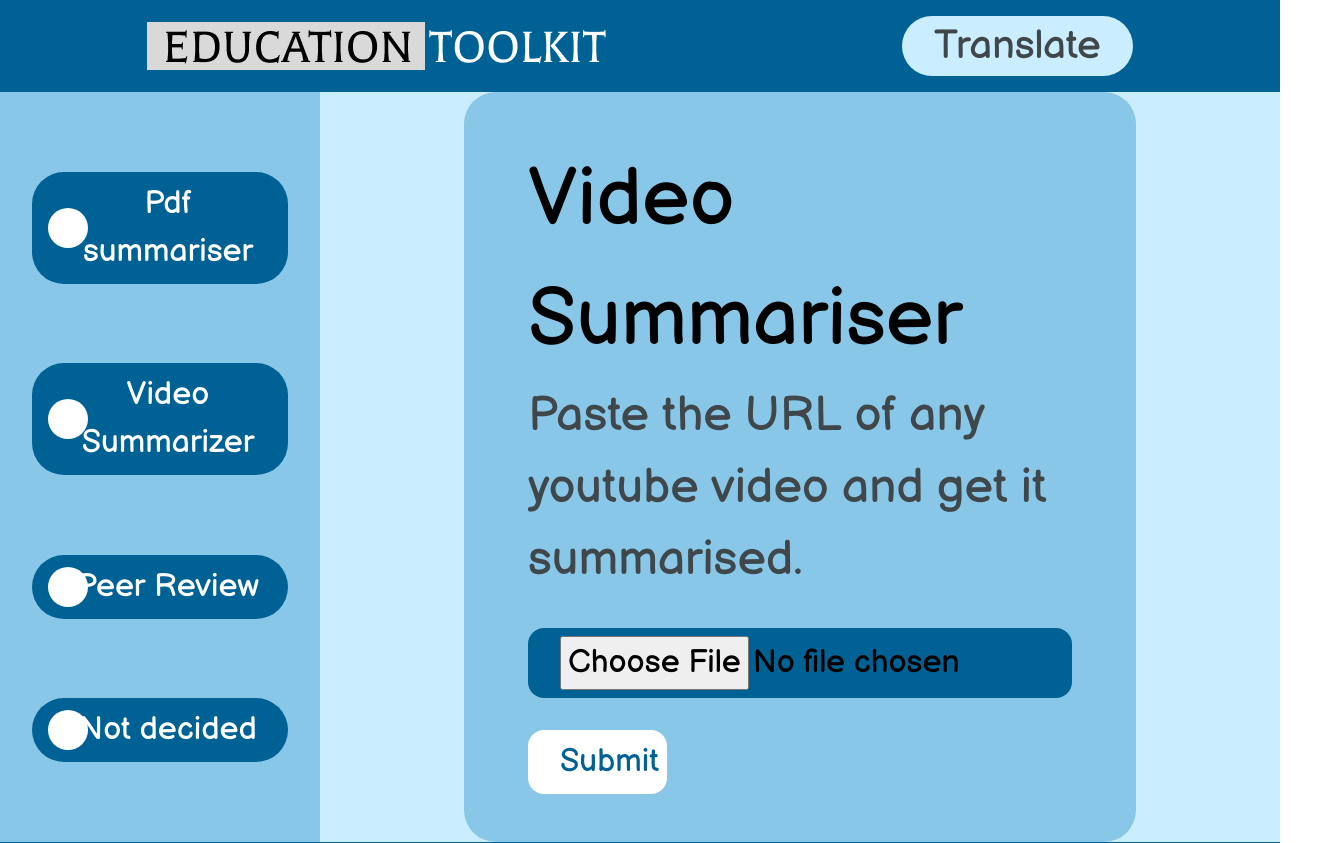
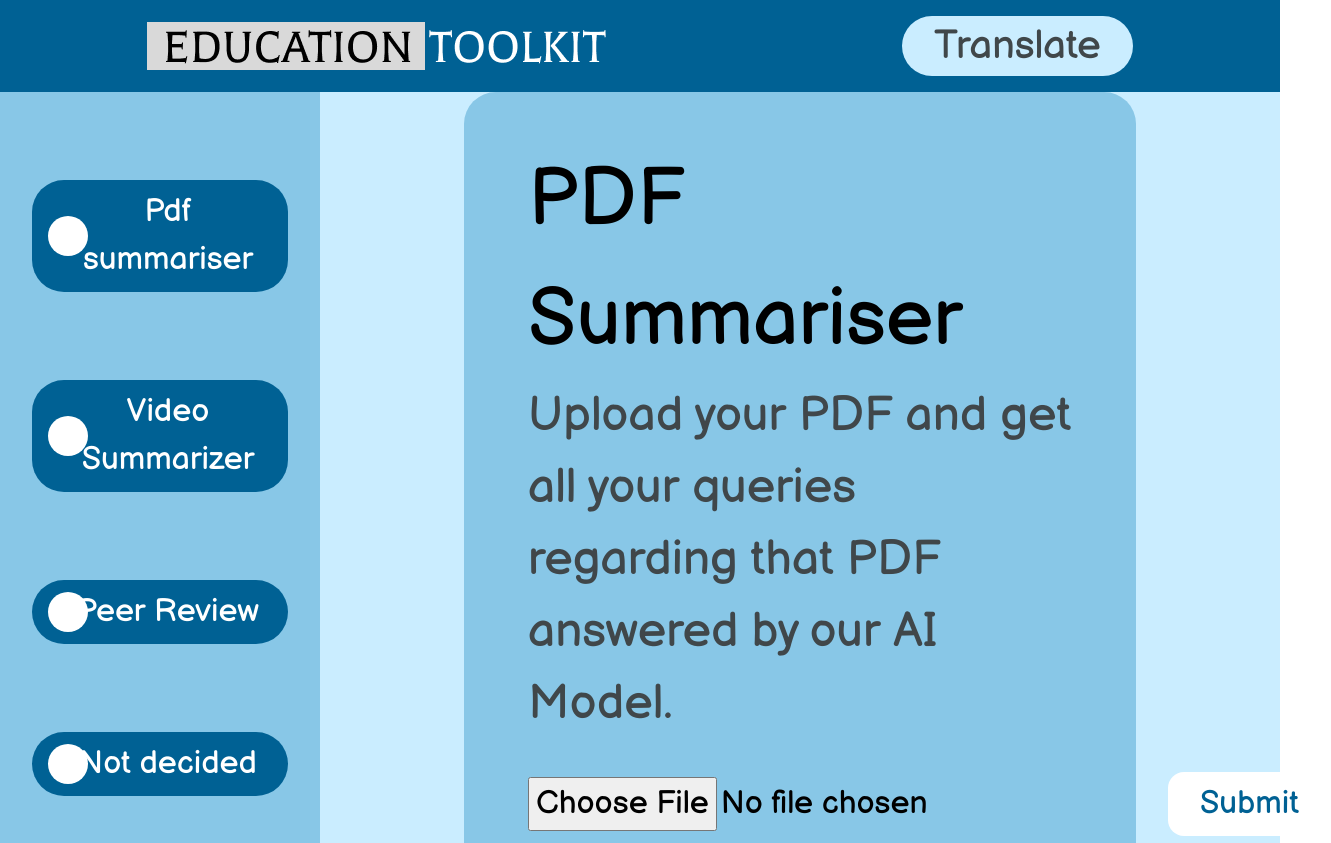
Before and after one commit to PekaVengers/EducationToolkit, a React (Vite) app in the folder client/: page /pdfsummary in a window 1280 px wide. Shown: the top 843 px of the page, 1331 px wide, since content can reach past the window. Built offline with nearby package versions, Linux system fonts and the light colour scheme.

Commit message:
style: fix pdf summary style

```diff
--- a/client/src/pages/PDFSummarizer.jsx
+++ b/client/src/pages/PDFSummarizer.jsx
@@ -58,22 +58,24 @@ export default function PDFSummarizer() {
       </div>
       ) : (
         <div className="rightContent w-[70%] bg-[#88C7E7] px-[4rem] py-[3rem] flex flex-col  rounded-[2rem]">
-          <h1 className="text-[5rem]">Video Summariser</h1>
+          <h1 className="text-[5rem]">PDF Summariser</h1>
           <h2 className="text-tertiary text-[3rem] mb-8">
-            Paste the URL of any youtube video and get it summarised.
+          Upload your PDF and get all your queries regarding that PDF answered by our AI Model.
           </h2>
-          <Form method="post" encType="multipart/form-data" className="form">
+          <Form method="post" encType="multipart/form-data" className="form  flex justify-between items-center" >
+            <div className="selectFile">
             <input
               type="file"
               name="source-file"
               accept="application/pdf"
               required
-              className="placeholder:text-white-700 p-2 pl-8  bg-primary w-[100%] text-[2rem]  border-none rounded-[1rem] mb-8"
+              className="text-[2rem] "
             />
+            </div>
             <button
               disabled={navigation.state === "submitting"}
               type="submit"
-              className="text-primary p-2 pl-8 hover:bg-primary hover:text-white  bg-white text-[2rem]  border-none rounded-[1rem]"
+              className="text-primary px-8 py-2 hover:bg-primary hover:text-white  bg-white text-[2rem]  border-none rounded-[1rem]"
             >
               {
                 navigation.state === "submitting"
```
